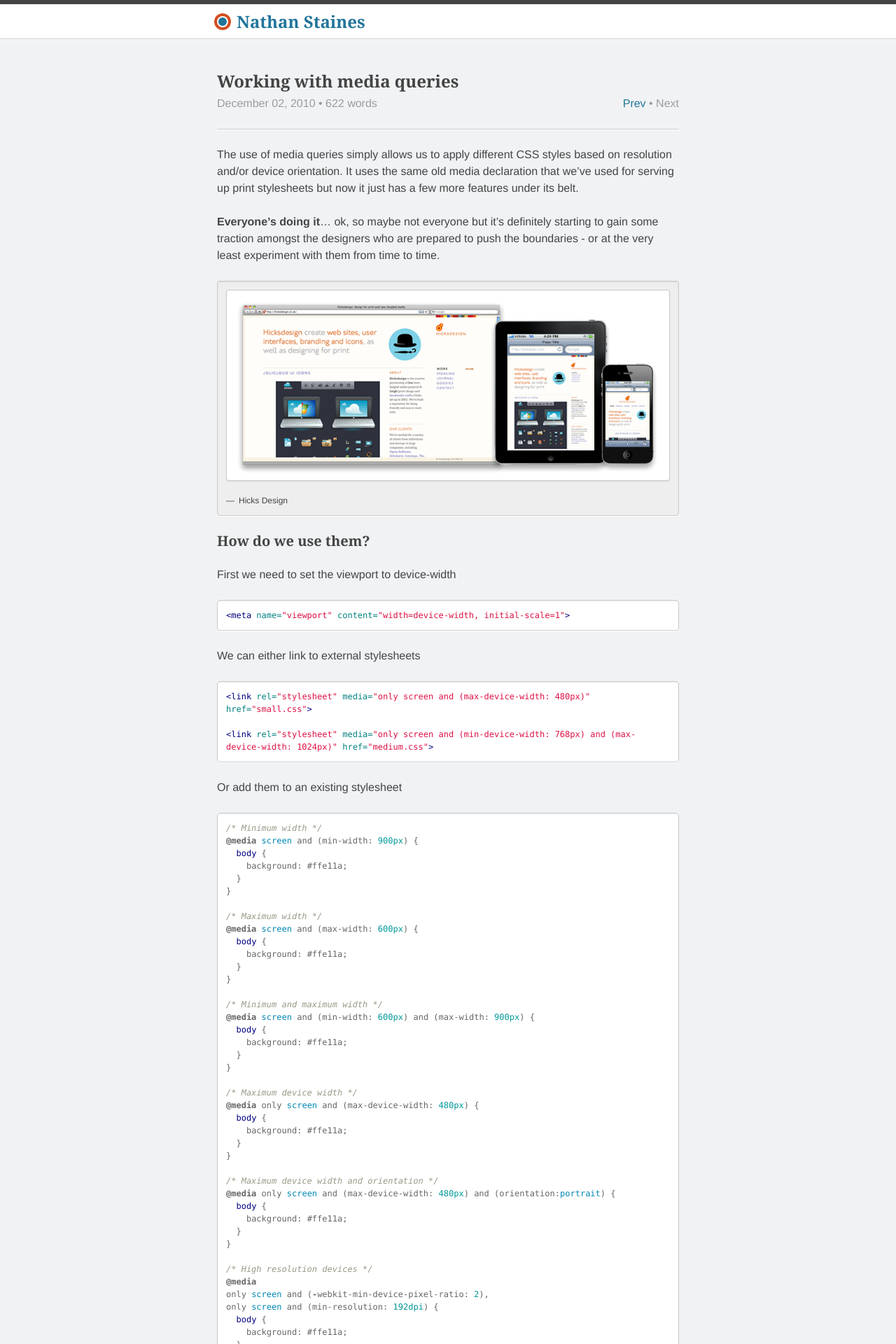
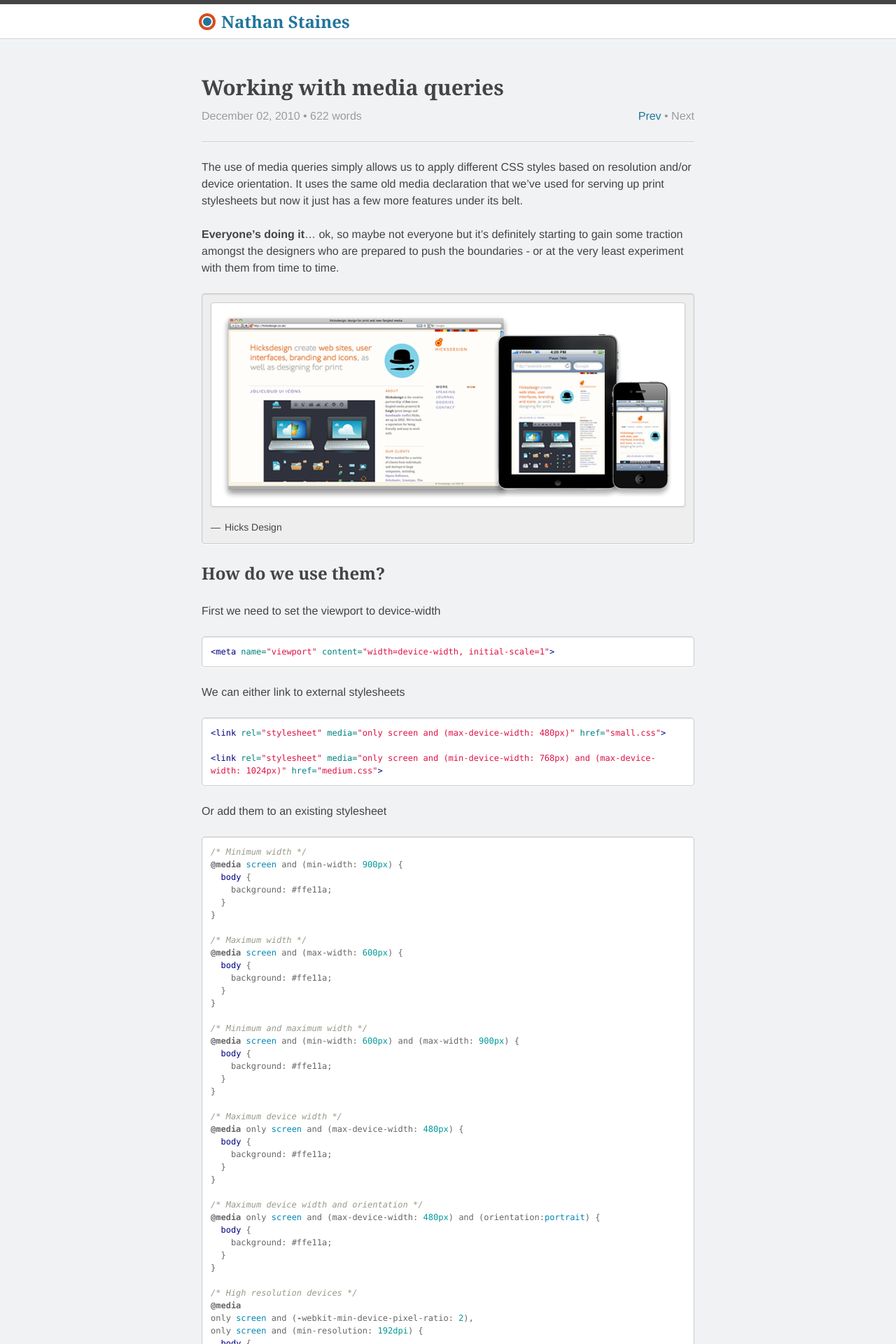
Before and after one commit to nathanstaines/nathanstaines.github.com, a Jekyll site: the page built from _posts/2010-12-02-working-with-media-queries.md, in a window 1280 px wide. Shown: the top 1920 px of the page at 70% size. Built offline with Jekyll 4.4.1, drawn with Linux system fonts in a browser that asks for light colours; nearby versions of some CDN libraries; Markdown is read by kramdown in place of the engine named in the settings.

```diff
--- a/css/main.css
+++ b/css/main.css
@@ -78,38 +78,38 @@ h6 {
 
 h1,
 .alpha {
-  font-size: 1.5rem;
-  line-height: 1;
+  font-size: 2.25rem;
+  line-height: 3rem;
 }
 
 h2,
 .beta {
-  font-size: 1.5rem;
-  line-height: 1;
+  font-size: 1.875rem;
+  line-height: 2.625rem;
 }
 
 h3,
 .gamma {
-  font-size: 1.25rem;
-  line-height: 1.2;
+  font-size: 1.5rem;
+  line-height: 2.25rem;
 }
 
 h4,
 .delta {
-  font-size: 1.125rem;
-  line-height: 1.33333;
+  font-size: 1.25rem;
+  line-height: 1.875rem;
 }
 
 h5,
 .epsilon {
   font-size: 1rem;
-  line-height: 1.5;
+  line-height: 1.5rem;
 }
 
 h6,
 .zeta {
   font-size: 0.875rem;
-  line-height: 1.71429;
+  line-height: 1.3125rem;
 }
 
 abbr[title] {
@@ -351,15 +351,15 @@ pre > code {
 }
 
 .highlight .s {
-  color: #d14;
+  color: #dd1144;
 }
 
 .highlight .na {
-  color: #008080;
+  color: teal;
 }
 
 .highlight .nb {
-  color: #0086B3;
+  color: #0086b3;
 }
 
 .highlight .nc {
@@ -368,11 +368,11 @@ pre > code {
 }
 
 .highlight .no {
-  color: #008080;
+  color: teal;
 }
 
 .highlight .ni {
-  color: #800080;
+  color: purple;
 }
 
 .highlight .ne {
@@ -390,11 +390,11 @@ pre > code {
 }
 
 .highlight .nt {
-  color: #000080;
+  color: navy;
 }
 
 .highlight .nv {
-  color: #008080;
+  color: teal;
 }
 
 .highlight .ow {
@@ -422,35 +422,35 @@ pre > code {
 }
 
 .highlight .sb {
-  color: #d14;
+  color: #dd1144;
 }
 
 .highlight .sc {
-  color: #d14;
+  color: #dd1144;
 }
 
 .highlight .sd {
-  color: #d14;
+  color: #dd1144;
 }
 
 .highlight .s2 {
-  color: #d14;
+  color: #dd1144;
 }
 
 .highlight .se {
-  color: #d14;
+  color: #dd1144;
 }
 
 .highlight .sh {
-  color: #d14;
+  color: #dd1144;
 }
 
 .highlight .si {
-  color: #d14;
+  color: #dd1144;
 }
 
 .highlight .sx {
-  color: #d14;
+  color: #dd1144;
 }
 
 .highlight .sr {
@@ -458,7 +458,7 @@ pre > code {
 }
 
 .highlight .s1 {
-  color: #d14;
+  color: #dd1144;
 }
 
 .highlight .ss {
@@ -470,15 +470,15 @@ pre > code {
 }
 
 .highlight .vc {
-  color: #008080;
+  color: teal;
 }
 
 .highlight .vg {
-  color: #008080;
+  color: teal;
 }
 
 .highlight .vi {
-  color: #008080;
+  color: teal;
 }
 
 .highlight .il {
@@ -517,7 +517,7 @@ figure > img {
 
 figcaption {
   margin-top: 0.75rem;
-  font-size: 0.75rem;
+  font-size: 0.875rem;
 }
 figcaption:before {
   margin-right: 0.375rem;
@@ -571,27 +571,6 @@ figcaption:before {
   background-image: linear-gradient(top, white, #f2f2f2);
 }
 
-.btn-small {
-  font-size: 0.75rem;
-}
-
-.tag {
-  display: inline-block;
-  margin-right: 0.1875rem;
-  padding: 0 0.5rem;
-  border: 1px solid #cccccc;
-  font-size: 0.75rem;
-  font-weight: bold;
-  text-shadow: 0 1px 0 white;
-  vertical-align: middle;
-  white-space: nowrap;
-  color: #666666;
-  background: transparent;
-  border-radius: 4px;
-  -webkit-box-shadow: 0 1px 1px white;
-  box-shadow: 0 1px 1px white;
-}
-
 .nav-posts {
   position: absolute;
   right: 0;
@@ -601,8 +580,8 @@ figcaption:before {
 }
 
 .container {
-  width: 85%;
-  max-width: 660px;
+  width: 90%;
+  max-width: 44em;
   margin: 0 auto;
 }
 
@@ -627,6 +606,8 @@ figcaption:before {
 #logo {
   display: inline-block;
   margin: 0;
+  font-size: 1.5rem;
+  line-height: 1;
   vertical-align: middle;
 }
 #logo a {
--- a/sass/_base.scss
+++ b/sass/_base.scss
@@ -25,7 +25,7 @@
 @import "media";
 @import "panels";
 @import "buttons";
-@import "tags";
+// @import "tags";
 // @import "alerts";
 @import "navs";
 
--- a/sass/_buttons.scss
+++ b/sass/_buttons.scss
@@ -24,7 +24,3 @@
     @include linear-gradient($white, darken($white, 5%));
   }
 }
-
-.btn-small {
-  @include font-size($milli-size);
-}
--- a/sass/_layout.scss
+++ b/sass/_layout.scss
@@ -3,8 +3,8 @@
 // =============================================================================
 
 .container {
-  width: 85%;
-  max-width: 660px;
+  width: 90%;
+  max-width: 44em;
   margin: 0 auto;
 }
 
@@ -34,6 +34,8 @@
 #logo {
   display: inline-block;
   margin: 0;
+  @include font-size($gamma-size);
+  line-height: 1;
   vertical-align: middle;
 
   a {
--- a/sass/_mixins.scss
+++ b/sass/_mixins.scss
@@ -6,9 +6,9 @@
   font-size: ($font-size / $base-font-size) * 1rem;
 }
 
-@mixin font-combo($font-size) {
-  font-size: ($font-size / $base-font-size) * 1rem;
-  line-height: ceil($font-size / $base-line-height) * ($base-line-height / $font-size);
+@mixin font-combo($font-size, $line-height) {
+  @include font-size($font-size);
+  line-height: ($line-height / $base-font-size) * 1rem;
 }
 
 @mixin inset-effect {
```
Also changed, not shown: sass/_type.scss (+7 -7 lines), sass/_variables.scss (+9 -16 lines), 1 other file.
